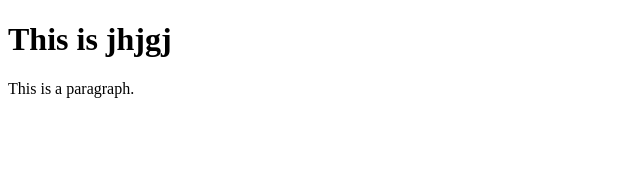
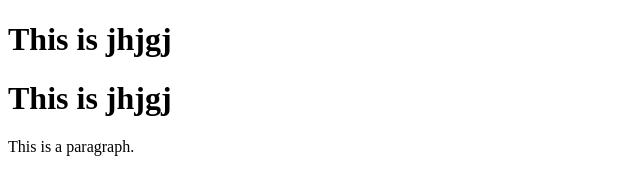
Before and after one commit to Harpreet347/web, a plain HTML site: page index.html in a window 1280 px wide. Shown: the whole page, without its empty margins (0-640 px from the left). Drawn offline with Linux system fonts and the light colour scheme.

Commit message:
Update index.html
addd

```diff
--- a/index.html
+++ b/index.html
@@ -6,6 +6,7 @@
 <body>
 
 <h1>This is jhjgj</h1>
+<h1>This is jhjgj</h1>
 <p>This is a paragraph.</p>
 
 </body>
```
